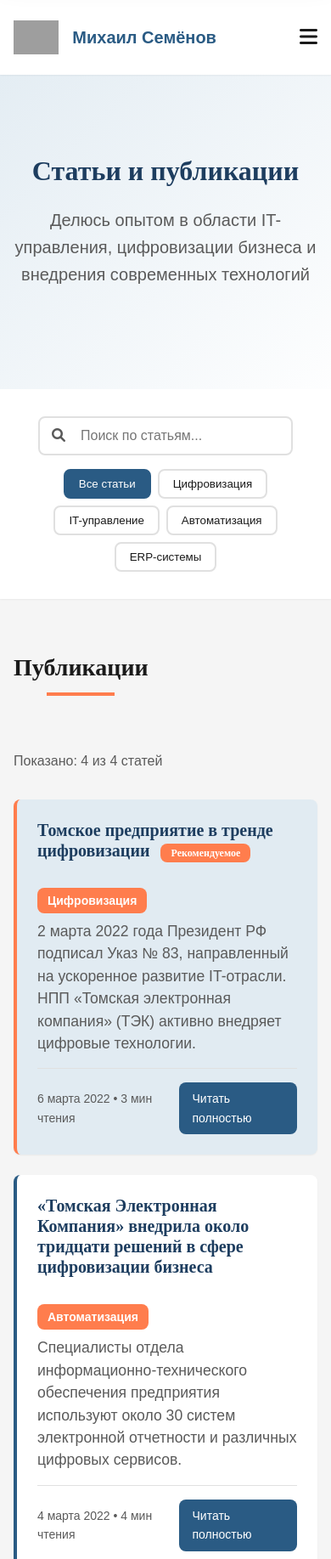
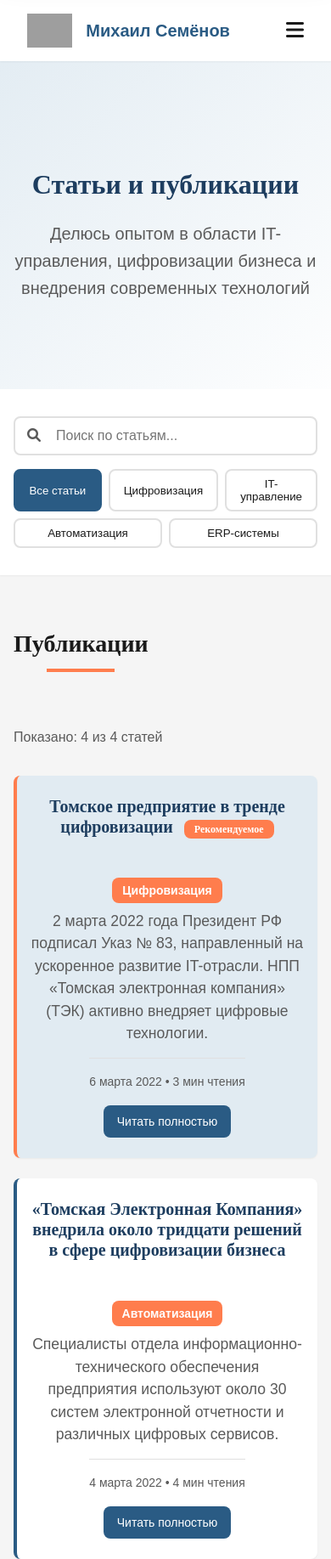
Before and after one commit to ilyarek/TECMikhailSemenov, a plain HTML site: page articles.html in a window 390 px wide. Shown: the top 1835 px of the page at 85% size. Drawn offline with Linux system fonts and the light colour scheme; grey boxes are pictures that could not be loaded.

Commit message:
Update articles.css

```diff
--- a/css/articles.css
+++ b/css/articles.css
@@ -741,3 +741,134 @@
                 align-items: flex-start;
             }
         }
+
+	@media (max-width: 768px) {
+	    .articles-hero,
+	    .section-title,
+	    .articles-header,
+	    .article-item,
+	    .article-header,
+	    .article-title,
+	    .article-excerpt,
+	    .article-footer,
+	    .no-results,
+	    .footer-col {
+	        text-align: center;
+	    }
+
+	    .nav-menu {
+	        align-items: center;
+	    }
+
+	    .header-container {
+	        flex-direction: column;
+	        align-items: center;
+	    }
+
+	    .logo {
+	        margin-bottom: 1rem;
+	        justify-content: center;
+	    }
+
+	    .search-controls {
+	        align-items: center;
+	    }
+
+	    .search-box {
+	        width: 100%;
+	    }
+
+	    .filter-buttons {
+	        justify-content: center;
+	    }
+
+	    .article-item {
+	        align-items: center;
+	    }
+
+	    .article-header {
+	        flex-direction: column;
+	        align-items: center;
+	        gap: 1rem;
+	    }
+
+	    .article-category {
+	        margin-left: 0;
+	        margin-top: 0.5rem;
+	    }
+
+	    .article-footer {
+	        flex-direction: column;
+	        gap: 1rem;
+	    }
+
+	    .pagination {
+	        flex-wrap: wrap;
+	    }
+
+	    .footer-container {
+	        grid-template-columns: 1fr;
+	    }
+
+	    .footer-col h3::after {
+	        left: 50%;
+	        transform: translateX(-50%);
+	    }
+
+	    .social-links {
+	        justify-content: center;
+	    }
+
+	    .modal-meta {
+	        flex-direction: column;
+	        gap: 1rem;
+	        align-items: center;
+	    }
+	}
+
+	@media (max-width: 480px) {
+	    .articles-hero {
+	        padding-top: 8rem;
+	    }
+
+	    .header-container {
+	        flex-direction: row;
+	        justify-content: space-between;
+	        padding: 1rem;
+	    }
+
+	    .logo {
+	        margin-bottom: 0;
+	    }
+
+	    .nav-menu.active {
+	        text-align: center;
+	        align-items: center;
+	    }
+
+	    .filter-buttons {
+	        width: 100%;
+	    }
+
+	    .filter-btn {
+	        flex: 1;
+	        text-align: center;
+	    }
+
+	    .article-item {
+	        padding: 1.5rem 1rem;
+	    }
+
+	    .modal-content {
+	        padding: 1.5rem;
+	        margin: 1rem;
+	    }
+
+	    .modal-title {
+	        text-align: center;
+	    }
+
+	    .modal-text p {
+	        text-align: left;
+	    }
+	}
```
